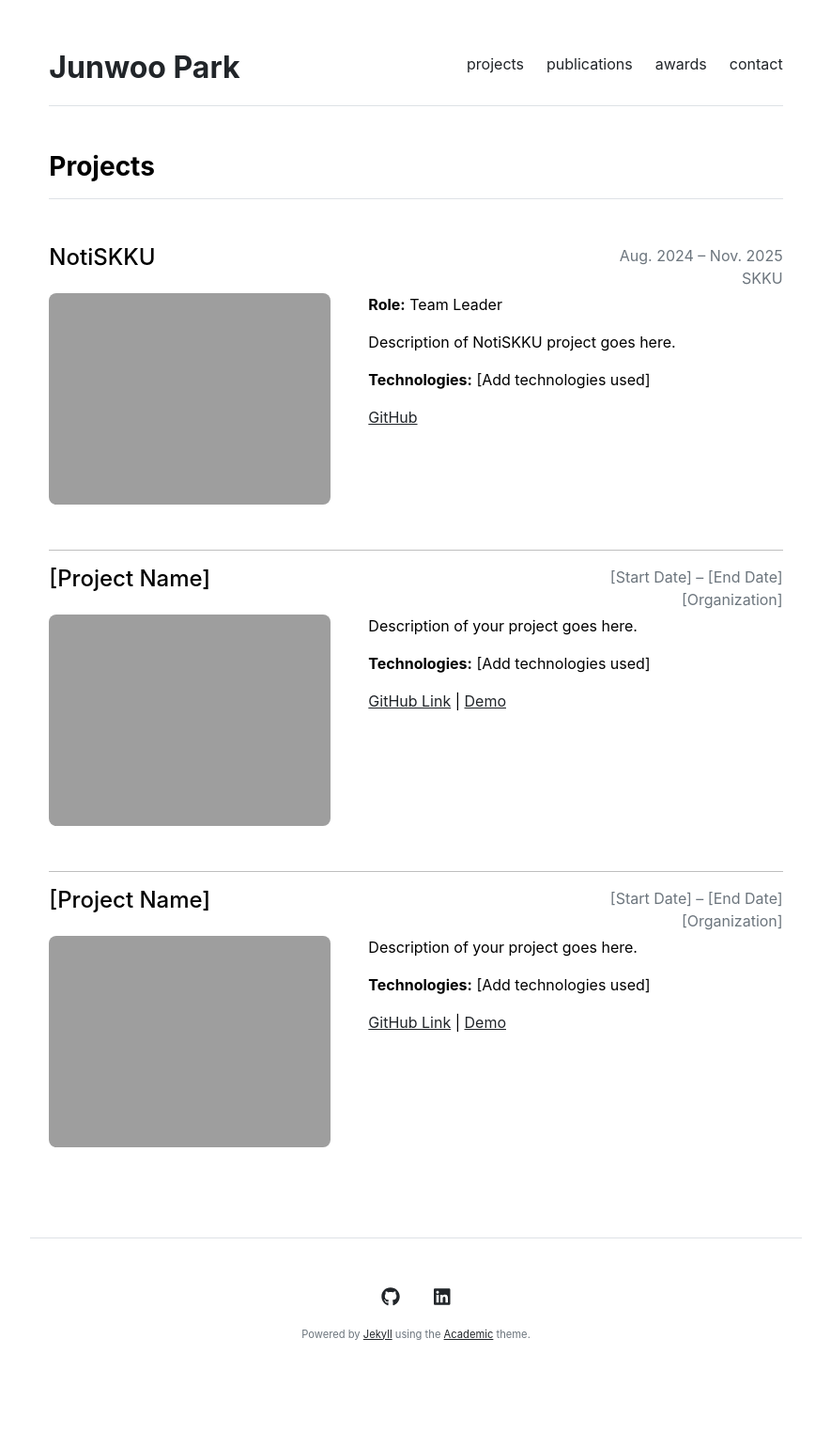
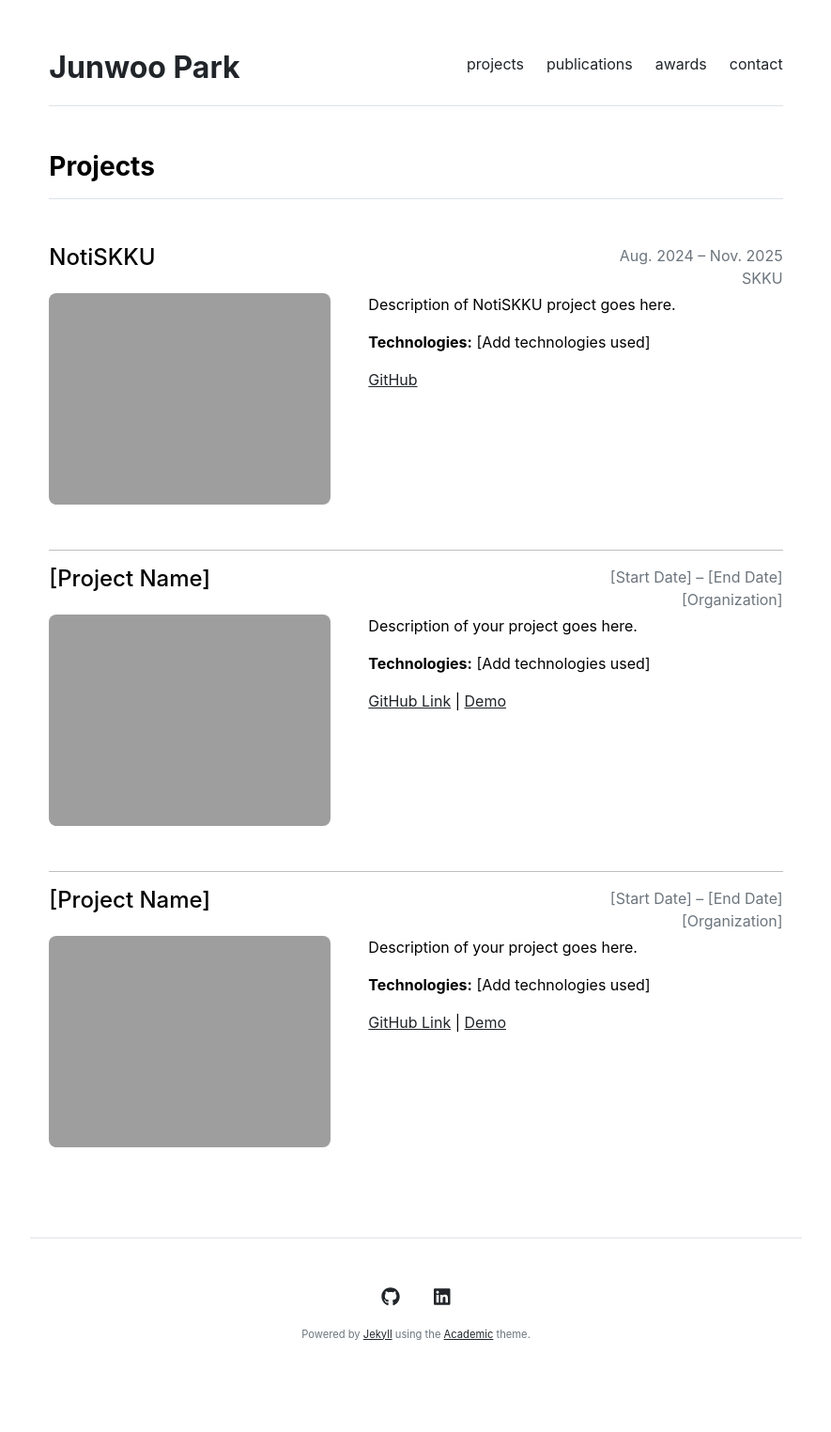
Before and after one commit to junwoop0/junwoop0.github.io, a Jekyll site: the page built from projects.md, in a window 1280 px wide. Shown: the whole page at 94% size, without its empty margins (197-1082 px from the left). Built offline with Jekyll 4.4.1, drawn with Linux system fonts in a browser that asks for light colours.

Commit message:
update profile

```diff
--- a/projects.md
+++ b/projects.md
@@ -16,7 +16,6 @@ title: "Projects"
       <img src="{{ site.github.url }}/assets/img/NotiSKKU.png" alt="NotiSKKU" style="width: 100%; max-width: 300px; height: auto; max-height: 250px; object-fit: cover; border-radius: 8px;">
     </div>
     <div style="flex-grow: 1;">
-      <p><strong>Role:</strong> Team Leader</p>
       <p>Description of NotiSKKU project goes here.</p>
       <p><strong>Technologies:</strong> [Add technologies used]</p>
       <p><a href="https://github.com/Team-Notiskku" target="_blank">GitHub</a></p>
```
